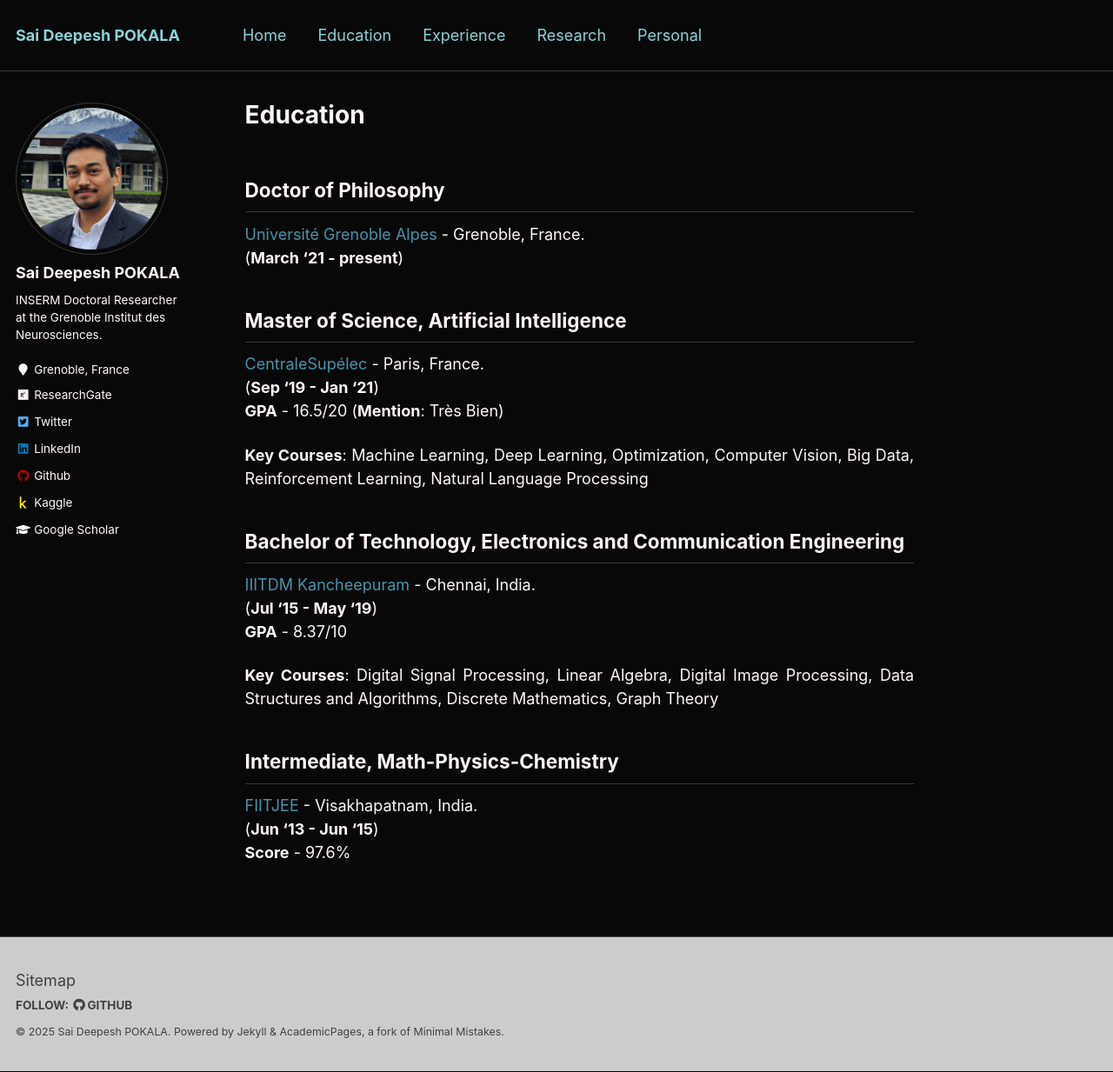
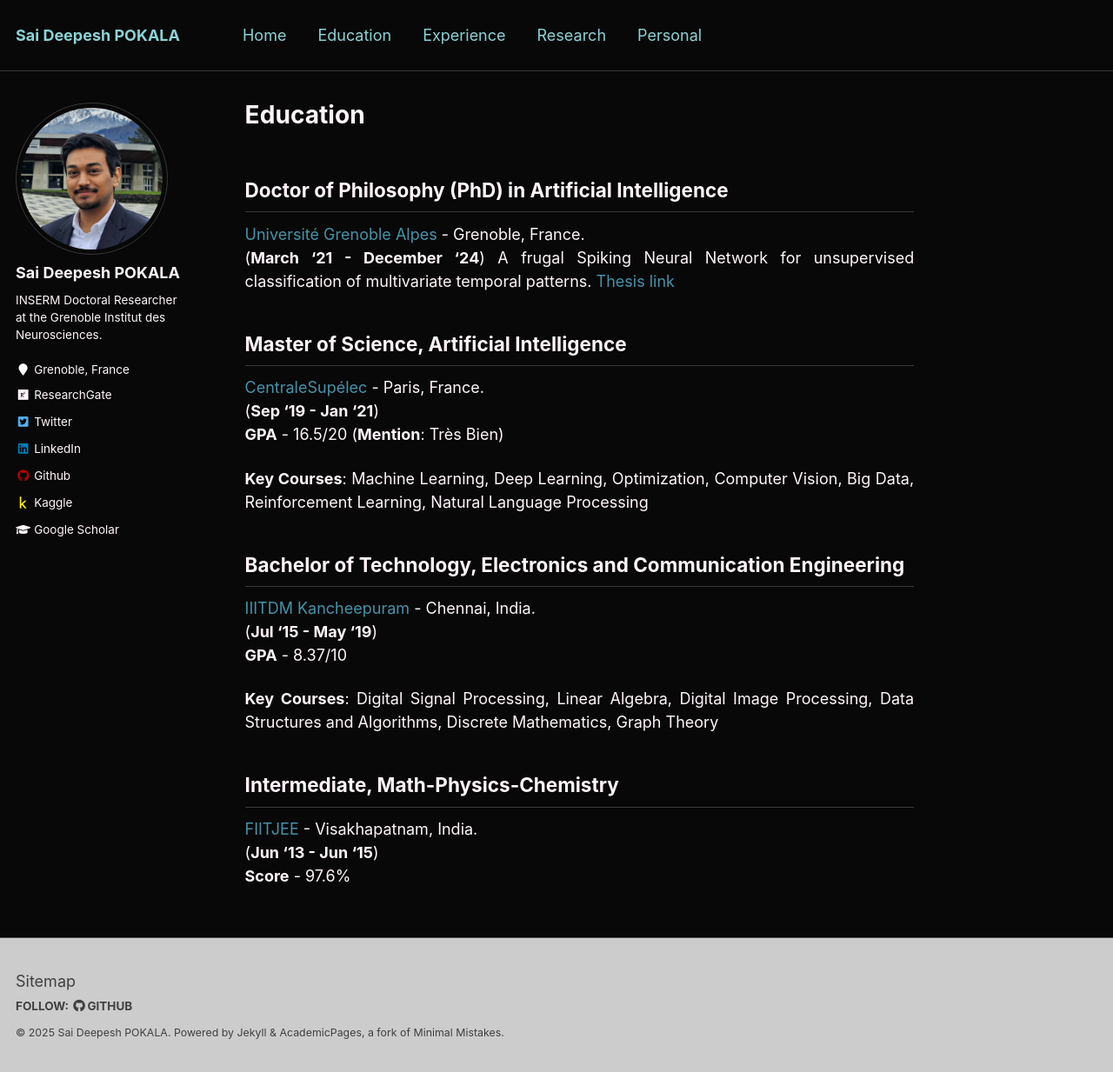
Before and after one commit to saideepesh/saideepesh.github.io, a Jekyll site: the page built from _pages/education.md, in a window 1280 px wide and 1233 px high. Shown: the whole window at 87% size. Built offline with Jekyll 4.4.1, drawn with Linux system fonts in a browser that asks for light colours.

Commit message:
Update education.md
updated PhD status

```diff
--- a/_pages/education.md
+++ b/_pages/education.md
@@ -5,9 +5,10 @@ author_profile: true
 classes: wide
 ---
 
-## **Doctor of Philosophy**
+## **Doctor of Philosophy** (PhD) in Artificial Intelligence
 [Université Grenoble Alpes](https://www.univ-grenoble-alpes.fr/english/){:target="_blank" rel="noopener"} - Grenoble, France.\
-(**March '21 - present**)
+(**March '21 - December '24**)
+A frugal Spiking Neural Network for unsupervised classification of multivariate temporal patterns. [Thesis link](https://theses.fr/s268529){:target="_blank" rel="noopener"}
 
 ## **Master of Science**, Artificial Intelligence
 [CentraleSupélec](https://www.centralesupelec.fr/en){:target="_blank" rel="noopener"} - Paris, France.\
```
